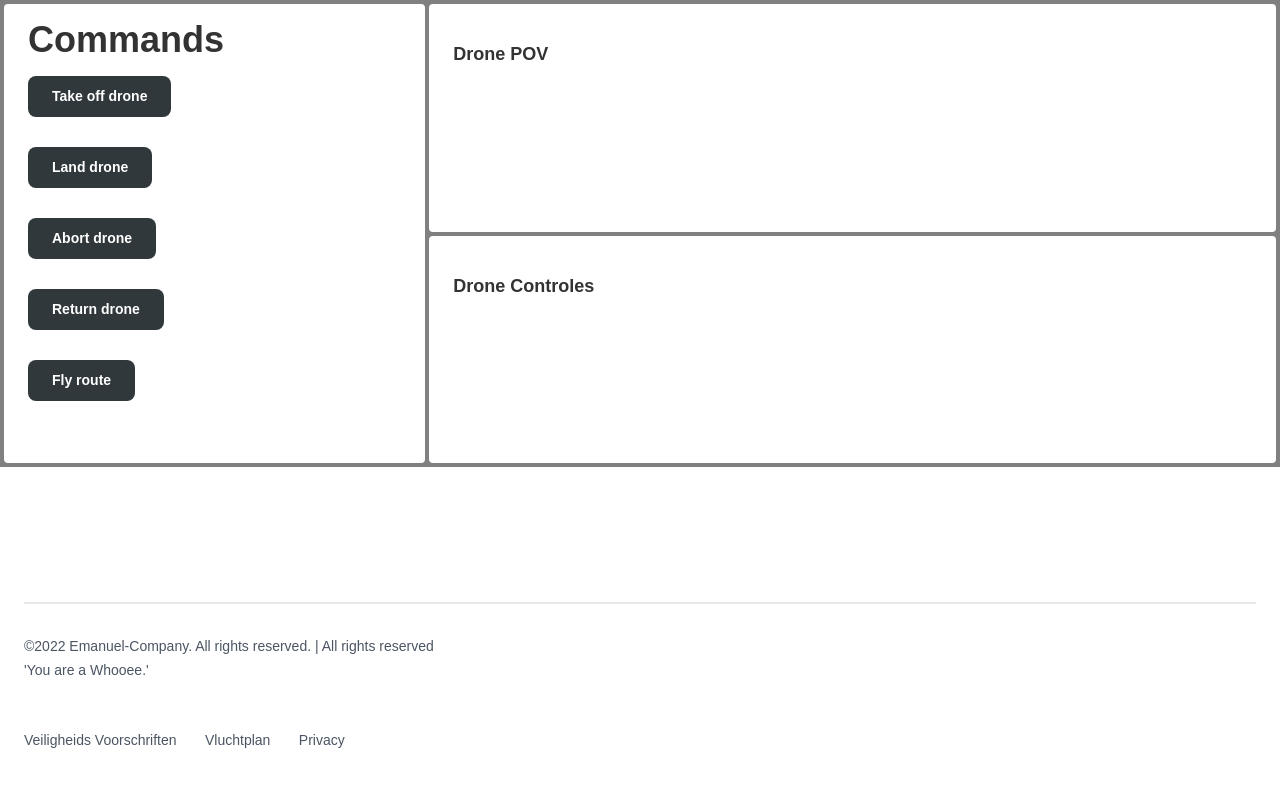
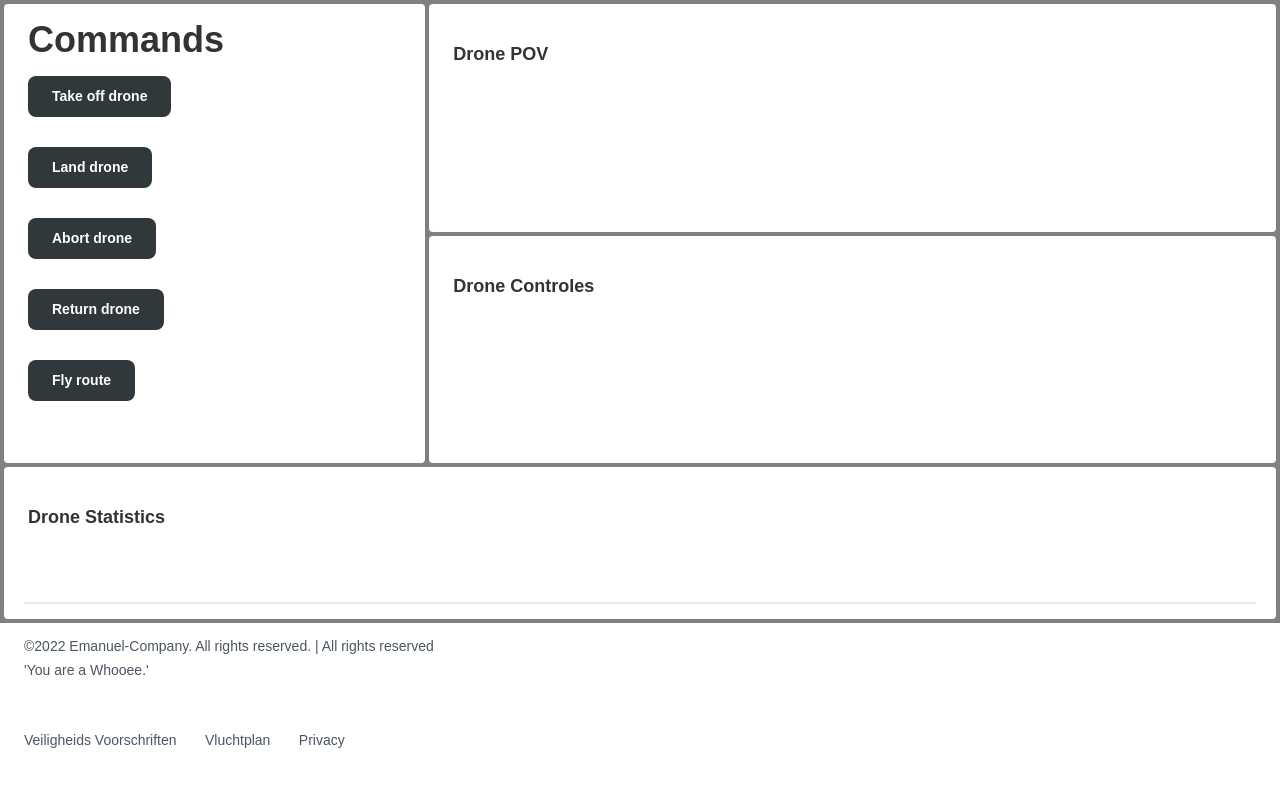
Before and after one commit to dekkerste/SchoolProject, a Flask app: page / in a window 1280 px wide. Run offline with Flask 2, Linux system fonts and the light colour scheme; some libraries are stand-ins or nearby versions.

Commit message:
Nieuwe tab aangemaakt voor drone statistics

```diff
--- a/templates/index.html
+++ b/templates/index.html
@@ -31,7 +31,10 @@
         <h3 class="font-semibold text-lg mb-2">Drone Controles</h3> <!-- Hier komt de controles van de drone. -->
         <!-- Handmatige controles -->
       </div>
-      <div class="absolute inset-x-0 bottom-0  text-gray-600 px-6 py-12">
+        <div class="white col-span-3 px-6 pb-20 rounded">
+        <h3 class="font-semibold text-lg mb-2">Drone Statistics</h3>
+      </div>
+      <div class="absolute inset-x-0 bottom-0 col-span-3 text-gray-600 px-6 py-12">
         <div class="space-y-4 mt-16 lg:mt-20 border-t-2 border-gray-200 pt-8 ">
           <div class="text-sm space-y-4 md:space-y-1 text-center md:text-left">
             <p>©2022 Emanuel-Company. All rights reserved. | All rights reserved</p>
```
